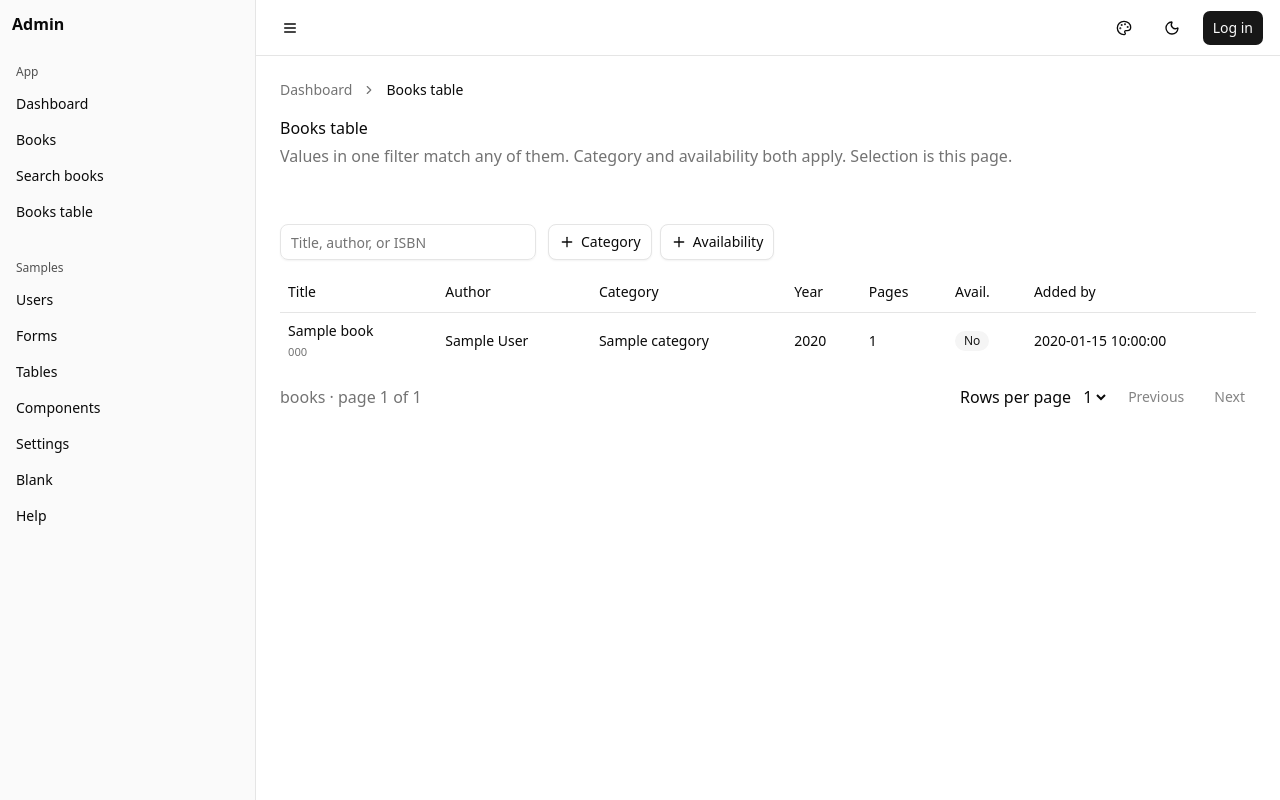
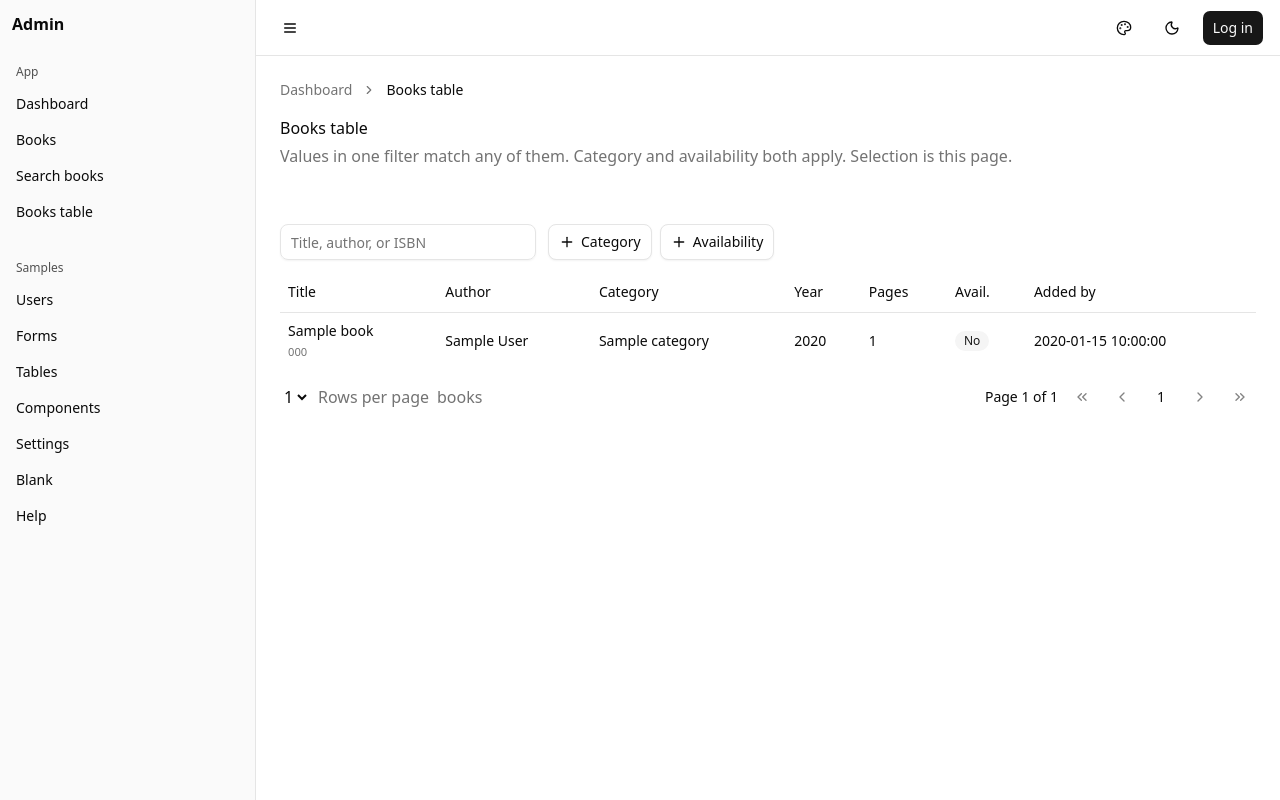
Before and after one commit to tgogos/fastapi-htmx-basecoat, a FastAPI app: template app/ui/templates/books_table.html in a window 1280 px wide. Run offline with FastAPI, Linux system fonts and the light colour scheme; the template is opened without the code that fills it: most values are stand-ins (such as "Sample title", 1, 10 or a date in 2020); parts of the project's set-up code (start-up, migrations or seed data) failed here and were passed over.

Commit message:
Show page numbers on the book lists so a long result can jump to a page without stepping through Previous and Next.
Co-authored-by: Cursor <cursoragent@cursor.com>

```diff
--- a/app/ui/books_routes.py
+++ b/app/ui/books_routes.py
@@ -28,7 +28,13 @@ from app.db import books as books_repo
 from app.db.books import BOOK_CATEGORIES, normalize_category
 from app.ui.pages_routes import render_not_found
 from app.ui.shell import current_shell_layout
-from app.ui.pagination import DEFAULT_PAGE_SIZE, PAGE_SIZES, page_size, sort_column_state
+from app.ui.pagination import (
+    DEFAULT_PAGE_SIZE,
+    PAGE_SIZES,
+    page_size,
+    page_window,
+    sort_column_state,
+)
 from app.ui.paths import TEMPLATES_DIR
 
 router = APIRouter()
@@ -116,6 +122,23 @@ def _parse_available_form(raw: str | None) -> bool | None:
     if raw in {"0", "false", "no"}:
         return False
     return None
+
+
+def _page_links(href, page: int, total_pages: int) -> list[dict[str, object]]:
+    links: list[dict[str, object]] = []
+    for item in page_window(page, total_pages):
+        if item is None:
+            links.append({"ellipsis": True})
+            continue
+        links.append(
+            {
+                "ellipsis": False,
+                "number": item,
+                "url": href(page=item),
+                "current": item == page,
+            }
+        )
+    return links
 
 
 def _toggle_order(current: str, column: str) -> str:
@@ -472,6 +495,7 @@ async def _books_page_data(
         "carry_query": carry_query,
         "active_filters": chips,
         "show_filter_summary": base_path.rstrip("/").endswith("/search"),
+        "page_links": _page_links(href, page, pages),
         "first_url": href(page=1) if page > 1 else None,
         "prev_url": href(page=page - 1) if page > 1 else None,
         "next_url": href(page=page + 1) if pages and page < pages else None,
@@ -775,6 +799,7 @@ async def _books_table_page_data(
         "facets_active": bool(chosen_categories or chosen_availability),
         "results_query": carry,
         "carry_query": carry,
+        "page_links": _page_links(href, page, pages),
         "first_url": href(page=1) if page > 1 else None,
         "prev_url": href(page=page - 1) if page > 1 else None,
         "next_url": href(page=page + 1) if pages and page < pages else None,
--- a/app/ui/static/css/app.css
+++ b/app/ui/static/css/app.css
@@ -271,6 +271,16 @@ html.dark .theme-switch .when-dark {
   gap: 0.5rem;
 }
 
+.pager-status {
+  white-space: nowrap;
+  font-size: var(--text-sm);
+}
+
+.pager-ellipsis {
+  color: var(--muted-foreground);
+  padding-inline: 0.15rem;
+}
+
 .pager select,
 .inline-form select {
   width: auto;
--- a/app/ui/templates/partials/books_table.html
+++ b/app/ui/templates/partials/books_table.html
@@ -68,9 +68,6 @@
   </table>
 </div>
 {% set count_summary = total ~ " book" ~ ("s" if total != 1 else "") %}
-{% if total_pages %}
-{% set count_summary = count_summary ~ " · page " ~ page ~ " of " ~ total_pages %}
-{% endif %}
 {% set list_panel_target = "#books-panel" %}
 {% set list_indicator = "#books-indicator" %}
 {% set list_pagination_label = "Books pagination" %}
--- a/app/ui/templates/partials/books_table_panel.html
+++ b/app/ui/templates/partials/books_table_panel.html
@@ -213,9 +213,6 @@
 </form>
 
 {% set count_summary = total ~ " book" ~ ("s" if total != 1 else "") %}
-{% if total_pages %}
-{% set count_summary = count_summary ~ " · page " ~ page ~ " of " ~ total_pages %}
-{% endif %}
 {% set list_panel_target = "#books-table-panel" %}
 {% set list_indicator = "#books-table-indicator" %}
 {% set list_pagination_label = "Books table pagination" %}
--- a/app/ui/templates/partials/list_pagination.html
+++ b/app/ui/templates/partials/list_pagination.html
@@ -1,16 +1,30 @@
-{# Expects count_summary, list_panel_target, list_indicator, list_pagination_label,
-   list_page_size_id, page_sizes, size, size_urls, prev_url, next_url. #}
-{% macro page_btn(url, label) %}
+{# Expects count_summary, page, total_pages, page_links, list_panel_target,
+   list_indicator, list_pagination_label, list_page_size_id, page_sizes, size,
+   size_urls, first_url, prev_url, next_url, last_url. #}
+{% macro step(url, label, which) %}
 {% if url %}
-<a class="btn" data-size="sm" data-variant="ghost" href="{{ url }}" aria-label="{{ label }}" hx-get="{{ url }}" hx-target="{{ list_panel_target }}" hx-swap="innerHTML" hx-push-url="true" hx-indicator="{{ list_indicator }}">{{ label }}</a>
+<a class="btn" data-size="icon-sm" data-variant="ghost" href="{{ url }}" aria-label="{{ label }}" hx-get="{{ url }}" hx-target="{{ list_panel_target }}" hx-swap="innerHTML" hx-push-url="true" hx-indicator="{{ list_indicator }}">
 {% else %}
-<button type="button" class="btn" data-size="sm" data-variant="ghost" disabled aria-label="{{ label }}">{{ label }}</button>
+<button type="button" class="btn" data-size="icon-sm" data-variant="ghost" disabled aria-label="{{ label }}">
+{% endif %}
+  {% if which == "first" %}
+  <svg xmlns="http://www.w3.org/2000/svg" viewBox="0 0 24 24" fill="none" stroke="currentColor" stroke-width="2" stroke-linecap="round" stroke-linejoin="round" aria-hidden="true"><path d="m11 17-5-5 5-5"/><path d="m18 17-5-5 5-5"/></svg>
+  {% elif which == "prev" %}
+  <svg xmlns="http://www.w3.org/2000/svg" viewBox="0 0 24 24" fill="none" stroke="currentColor" stroke-width="2" stroke-linecap="round" stroke-linejoin="round" aria-hidden="true"><path d="m15 18-6-6 6-6"/></svg>
+  {% elif which == "next" %}
+  <svg xmlns="http://www.w3.org/2000/svg" viewBox="0 0 24 24" fill="none" stroke="currentColor" stroke-width="2" stroke-linecap="round" stroke-linejoin="round" aria-hidden="true"><path d="m9 18 6-6-6-6"/></svg>
+  {% else %}
+  <svg xmlns="http://www.w3.org/2000/svg" viewBox="0 0 24 24" fill="none" stroke="currentColor" stroke-width="2" stroke-linecap="round" stroke-linejoin="round" aria-hidden="true"><path d="m6 17 5-5-5-5"/><path d="m13 17 5-5-5-5"/></svg>
+  {% endif %}
+{% if url %}
+</a>
+{% else %}
+</button>
 {% endif %}
 {% endmacro %}
 <div class="pager">
-  <p class="muted">{{ count_summary }}</p>
   <div class="pager-controls">
-    <label for="{{ list_page_size_id }}">Rows per page</label>
+    <label class="visually-hidden" for="{{ list_page_size_id }}">Rows per page</label>
     <select
       id="{{ list_page_size_id }}"
       data-list-page-size
@@ -22,10 +36,28 @@
       <option value="{{ n }}" data-url="{{ size_urls[n] }}" {% if n == size %}selected{% endif %}>{{ n }}</option>
       {% endfor %}
     </select>
+    <span class="muted">Rows per page</span>
+    <span class="muted">{{ count_summary }}</span>
+  </div>
+  <div class="pager-controls">
+    {% if total_pages %}
+    <span class="pager-status">Page {{ page }} of {{ total_pages }}</span>
+    {% endif %}
     <nav aria-label="{{ list_pagination_label }}">
       <ul class="row-actions">
-        <li>{{ page_btn(prev_url, "Previous") }}</li>
-        <li>{{ page_btn(next_url, "Next") }}</li>
+        <li>{{ step(first_url, "Go to first page", "first") }}</li>
+        <li>{{ step(prev_url, "Go to previous page", "prev") }}</li>
+        {% for link in page_links %}
+          {% if link.ellipsis %}
+          <li aria-hidden="true"><span class="pager-ellipsis">…</span></li>
+          {% elif link.current %}
+          <li><a class="btn" data-size="sm" data-variant="outline" href="{{ link.url }}" aria-current="page" aria-label="Page {{ link.number }}" hx-get="{{ link.url }}" hx-target="{{ list_panel_target }}" hx-swap="innerHTML" hx-push-url="true" hx-indicator="{{ list_indicator }}">{{ link.number }}</a></li>
+          {% else %}
+          <li><a class="btn" data-size="sm" data-variant="ghost" href="{{ link.url }}" aria-label="Go to page {{ link.number }}" hx-get="{{ link.url }}" hx-target="{{ list_panel_target }}" hx-swap="innerHTML" hx-push-url="true" hx-indicator="{{ list_indicator }}">{{ link.number }}</a></li>
+          {% endif %}
+        {% endfor %}
+        <li>{{ step(next_url, "Go to next page", "next") }}</li>
+        <li>{{ step(last_url, "Go to last page", "last") }}</li>
       </ul>
     </nav>
   </div>
```
Also changed, not shown: app/ui/pagination.py (+19 -0 lines), docs/ENGINEERING.md (+2 -2 lines), tests/test_books_auth.py (+27 -0 lines), tests/test_pagination.py (added, +19 -0 lines).
